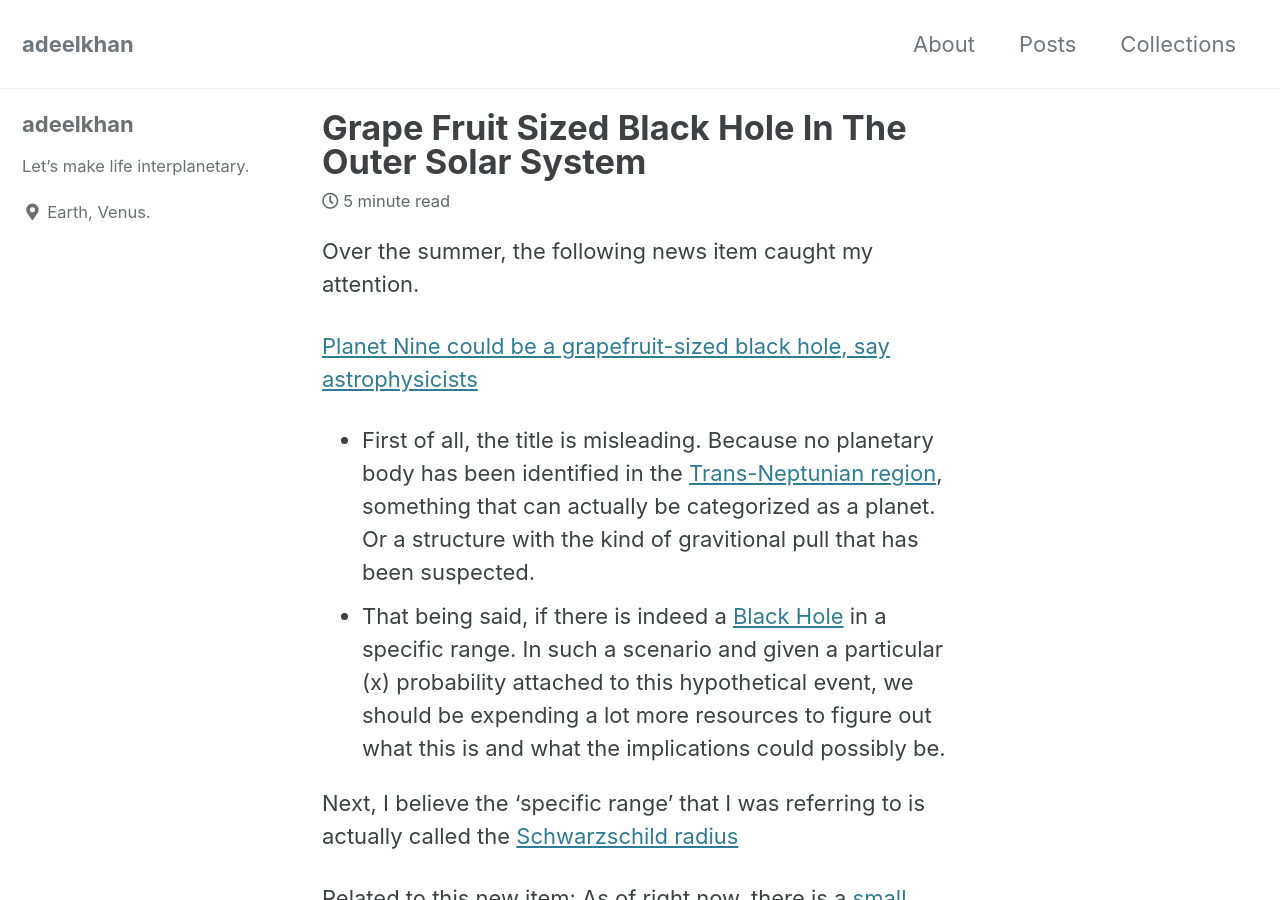
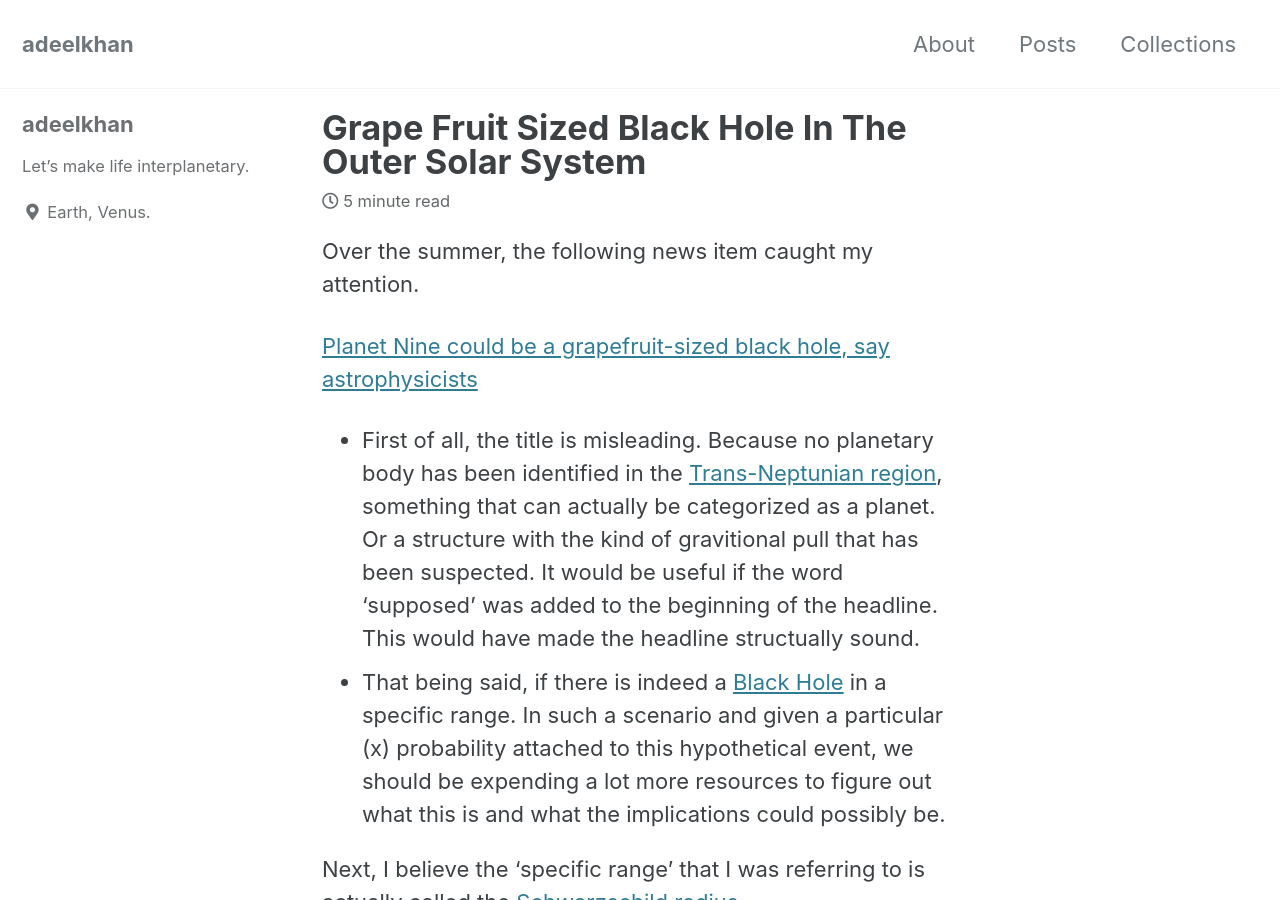
Before and after one commit to stellardreams/stellardreams.github.io, a Jekyll site: the page built from _posts/2020-10-29-Grape-fruit-sized-Black-Hole-in-the-outer-solar-system.md, in a window 1280 px wide and 900 px high. Built offline with Jekyll 4.4.1, drawn with Linux system fonts in a browser that asks for light colours; cached includes are drawn as plain includes.

Commit message:
Update 2020-10-29-Grape-fruit-sized-Black-Hole-in-the-outer-solar-system.md

```diff
--- a/_posts/2020-10-29-Grape-fruit-sized-Black-Hole-in-the-outer-solar-system.md
+++ b/_posts/2020-10-29-Grape-fruit-sized-Black-Hole-in-the-outer-solar-system.md
@@ -2,7 +2,7 @@ Over the summer, the following news item caught my attention.
 
 [Planet Nine could be a grapefruit-sized black hole, say astrophysicists](https://www.sciencefocus.com/news/planet-nine-could-be-a-grapefruit-sized-black-hole-say-astrophysicists/)
 
-* First of all, the title is misleading. Because no planetary body has been identified in the [Trans-Neptunian region](https://en.wikipedia.org/wiki/Planets_beyond_Neptune), something that can actually be categorized as a planet. Or a structure with the kind of gravitional pull that has been suspected.
+* First of all, the title is misleading. Because no planetary body has been identified in the [Trans-Neptunian region](https://en.wikipedia.org/wiki/Planets_beyond_Neptune), something that can actually be categorized as a planet. Or a structure with the kind of gravitional pull that has been suspected. It would be useful if the word 'supposed' was added to the beginning of the headline. This would have made the headline structually sound.
 * That being said, if there is indeed a [Black Hole](https://en.wikipedia.org/wiki/Black_hole#:~:text=A%20black%20hole%20is%20a,to%20form%20a%20black%20hole.) in a specific range. In such a scenario and given a particular (x) probability attached to this hypothetical event, we should be expending a lot more resources to figure out what this is and what the implications could possibly be.
 
 Next, I believe the 'specific range' that I was referring to is actually called the [Schwarzschild radius](https://en.wikipedia.org/wiki/Schwarzschild_radius)
```
